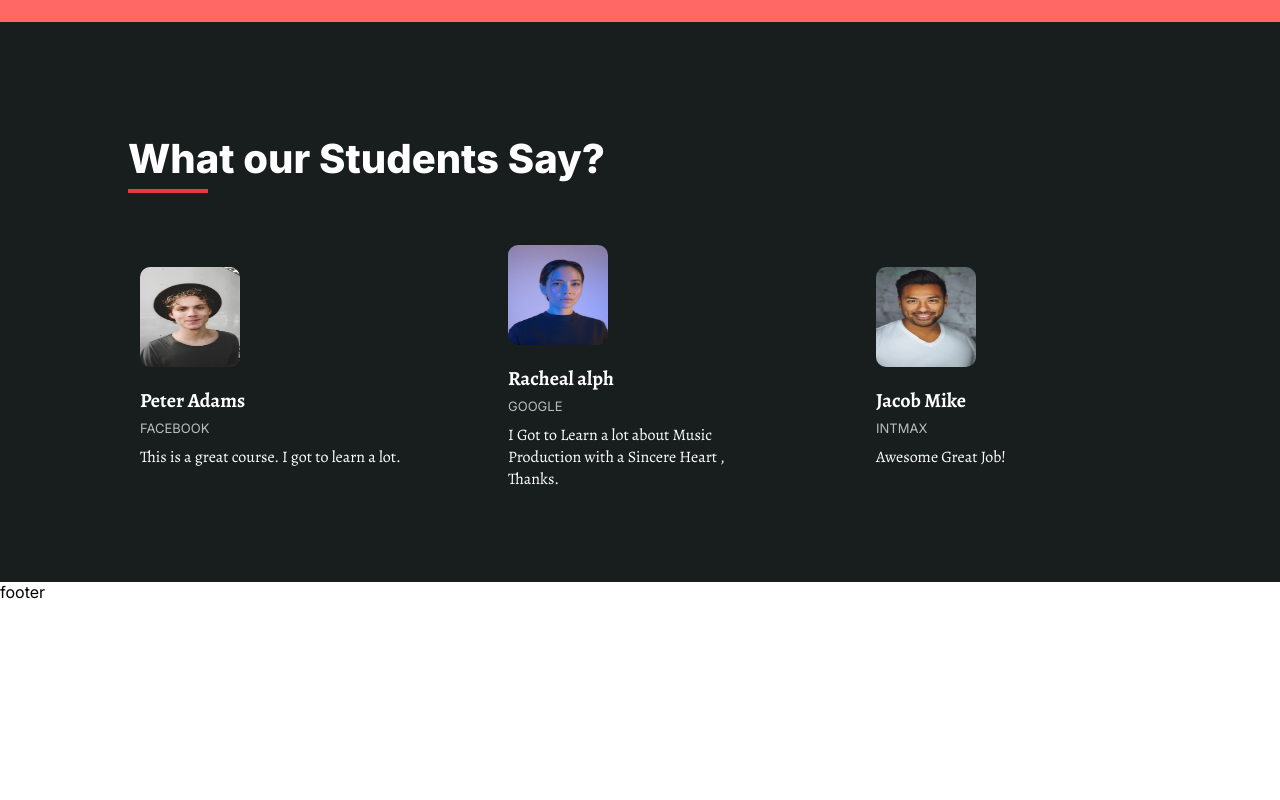
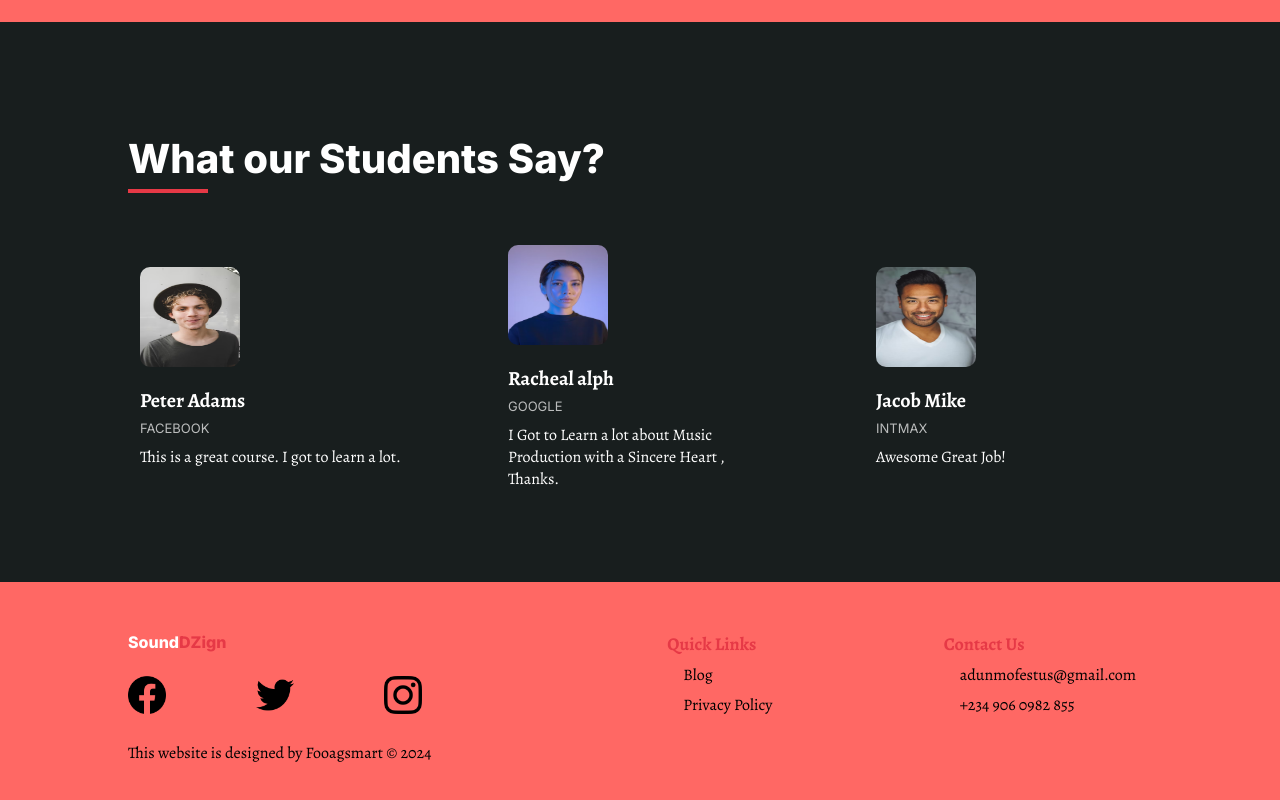
Before and after one commit to Fooagsmart/sound-website, a React (Vite) app: page / in a window 1280 px wide. Shown: the part 2472-3272 px from the top of the page. Before the commit the page ends 3074 px from the top, so only its background shows below. Built offline with nearby package versions, Linux system fonts and the light colour scheme.

Commit message:
footer done

```diff
--- a/src/Components/Footer/Footer.css
+++ b/src/Components/Footer/Footer.css
@@ -0,0 +1,51 @@
+.flex-footer {
+    display: flex;
+    padding: 50px 0;
+    justify-content: space-between;
+}
+
+.social {
+    display: flex;
+    margin: 24px 0;
+    justify-content: space-between;
+}
+
+.links ul {
+    list-style: none;
+    padding: 0;
+    margin: 0;
+}
+
+.links ul li {
+    font-family: "Alegreya", serif;
+    font-weight: 400;
+    font-size: 16px;
+    margin: 8px 16px;
+}
+
+.social img {
+    width: 30%;
+}
+
+footer a {
+    color: #000;
+}
+
+footer a:hover{
+    text-decoration: underline;
+}
+
+.copywrite {
+    font-family: "Alegreya", serif;
+    font-weight: 400;
+    font-size: 16px;
+    line-height: 22px;
+}
+
+footer h3 {
+    color: var(--red-color);
+    font-family: "Alegreya", serif;
+    font-weight: 700;
+    font-size: 18px;
+    margin: 0;
+}
--- a/src/Components/Footer/Footer.jsx
+++ b/src/Components/Footer/Footer.jsx
@@ -1,11 +1,49 @@
 import React from 'react';
 import "./Footer.css"
+import {facebook,twitter,instagram} from "../../assets"
 
 const Footer = () => {
   return (
-    <div>
-      footer
-    </div>
+    <footer id='footer' className='pink'>
+      <div className='wrapper'>
+        <div className='flex-footer'>
+          <div className='links'>
+      <a href='#' className='logo'>Sound<span className='red'>DZign</span></a>
+      <div className='social'>
+        <a href='#'><img src={facebook} alt="" /></a>
+        <a href='#'><img src={twitter} alt="" /></a>
+        <a href='#'><img src={instagram} alt="" /></a>
+        </div>
+
+        <div className='copywrite'>
+          <p>This website is designed by Fooagsmart © 2024 </p>
+        </div>
+        </div>
+
+        <div className='links'>
+          <h3>Quick Links</h3>
+          <ul>
+            <li>
+              <a href='#'>Blog</a>
+            </li>
+            <li>
+              <a href='#'>Privacy Policy</a>
+            </li>
+          </ul>
+        </div>
+
+        <div className='links'>
+          <h3>Contact Us</h3>
+          <ul>
+            <li>
+              <a href='#' >adunmofestus@gmail.com</a>
+            </li>
+            <li><a href='#'> +234 906 0982 855</a></li>
+          </ul>
+        </div>
+      </div>
+      </div>
+    </footer>
   )
 }
 
```
